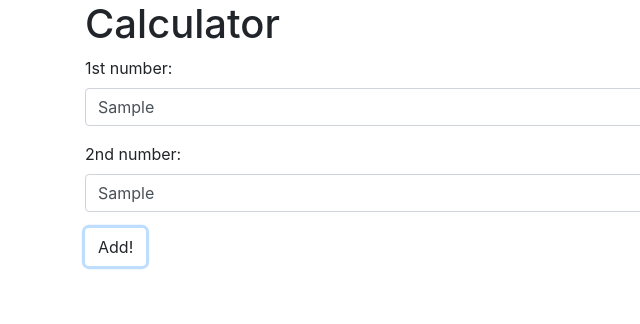
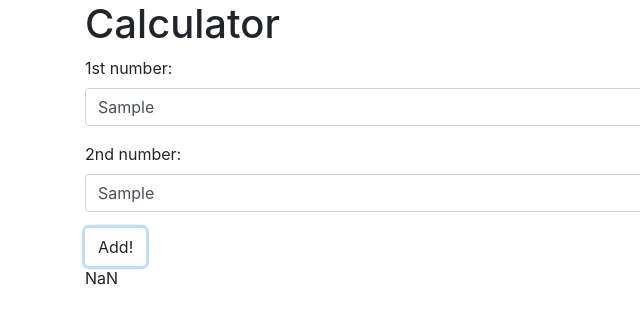
Before and after one commit to christinelfrank16/calculator, a plain HTML site: page index.html in a window 1280 px wide. Both pictures are taken after typing "Sample", "Sample" into the empty fields and a click on the button "Add!". Shown: the full height of the page, 0-640 px from the left. Drawn offline with Linux system fonts and the light colour scheme.

Commit message:
Update output to add text to html instead of alert

```diff
--- a/index.html
+++ b/index.html
@@ -21,13 +21,9 @@
         </div>
         <button type="submit" class="btn">Add!</button>
       </form>
-      <div class="output">
-
-
-
+      <div id="output">
 
       </div>
-
     </div>
   </body>
 </html>
--- a/js/scripts.js
+++ b/js/scripts.js
@@ -1,3 +1,5 @@
+// Back-end logic:
+
 var add = function(number1, number2){
   return number1 + number2;
 }
@@ -14,12 +16,16 @@ var divide = function(number1, number2) {
   return number1 / number2;
 }
 
+
+// Front end logic:
+
 $(document).ready(function(){
   $("form#add").submit(function(event) {
     event.preventDefault();
     var number1 = parseInt($("#add1").val());
     var number2 = parseInt($("#add2").val());
-    alert(add(number1, number2));
+    var result = add(number1, number2);
+    $("#output").text(result);
   });
 
 });
```
